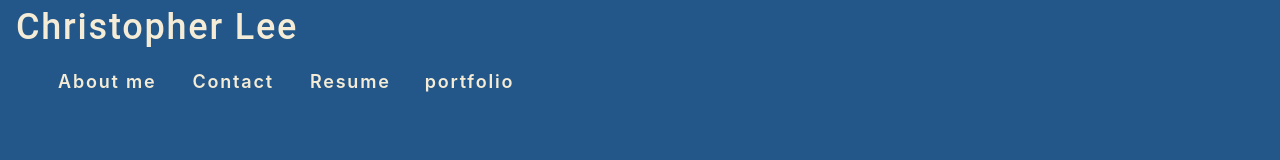
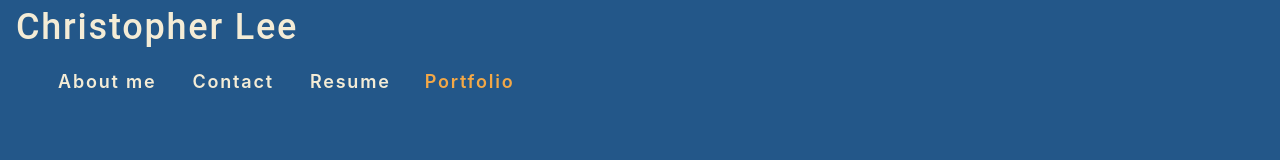
Before and after one commit to chrislee-webdev/ChrisLee-Portfolio, a React (Create React App) app: page / in a window 1280 px wide. Shown: the top 160 px of the page. Built offline with nearby package versions, Linux system fonts and the light colour scheme.

Commit message:
portfolio gallery

```diff
--- a/src/App.js
+++ b/src/App.js
@@ -1,14 +1,29 @@
 // APP.JS
 
-import React from 'react';
+import React, { useState } from 'react';
 import About from './components/About';
 import Nav from './components/Nav';
 import ProjectImages from './components/ProjectImages';
 
 function App() {
+
+  const [projectList] = useState([
+    {
+      name: "portfolio",
+      description: "Projects I have worked on"
+    }
+  ]);
+
+  const [currentProjects, setCurrentProjects] = useState(projectList[0]);
+
   return (
     <div>
-      <Nav></Nav>
+      <Nav
+        projectList={projectList}
+        setCurrentProjects={setCurrentProjects}
+        currentProjects={currentProjects}
+      >
+      </Nav>
       <main>
         <ProjectImages></ProjectImages>
         <About></About>
--- a/src/components/Nav/index.js
+++ b/src/components/Nav/index.js
@@ -1,19 +1,39 @@
 // NAV-COMPONENT
 
-import React from "react";
+import React, { useEffect } from "react";
+import { capitalizeFirstLetter } from "../../utils/helpers";
 
-function Nav() {
+function Nav(props) {
+    const {
+        projectList = [],
+        setCurrentProjects,
+        currentProjects
+    } = props
 
-    const projectList = [
-        {
-            name: "portfolio",
-            description: "Projects that I have worked on"
-        }
-    ]
+    // useEffect
+    useEffect(() => {
+        document.title = capitalizeFirstLetter(currentProjects.name);
+    }, [currentProjects]);
 
-    function portfolioSelected(name) {
-        console.log(`${name} clicked`)
-    }
+    // const [projectList] = useState([
+    //     {
+    //         name: "portfolio",
+    //         description: "Projects that I have worked on"
+    //     }
+    // ])
+
+    // const projectList = [
+    //     {
+    //         name: "portfolio",
+    //         description: "Projects that I have worked on"
+    //     }
+    // ]
+
+    // const [currentProjects, setCurrentProjects] = useState(projectList[0]);
+
+    // function portfolioSelected(name) {
+    //     console.log(`${name} clicked`)
+    // }
 
     return (
         <header>
@@ -35,11 +55,16 @@ function Nav() {
 
                     {projectList.map((portfolio) => (
                         <li
-                            className="mx-2"
+                            className={`mx-2 ${
+                                currentProjects.name === portfolio.name &&
+                            'navActive'}`}
                             key={portfolio.name}
                         >
-                            <span onClick={portfolioSelected} >
-                                {portfolio.name}
+                            <span
+                                onClick={() => {setCurrentProjects(portfolio)
+                                }}
+                            >
+                                {capitalizeFirstLetter(portfolio.name)}
                             </span>
                         </li>
                     ))}
```
